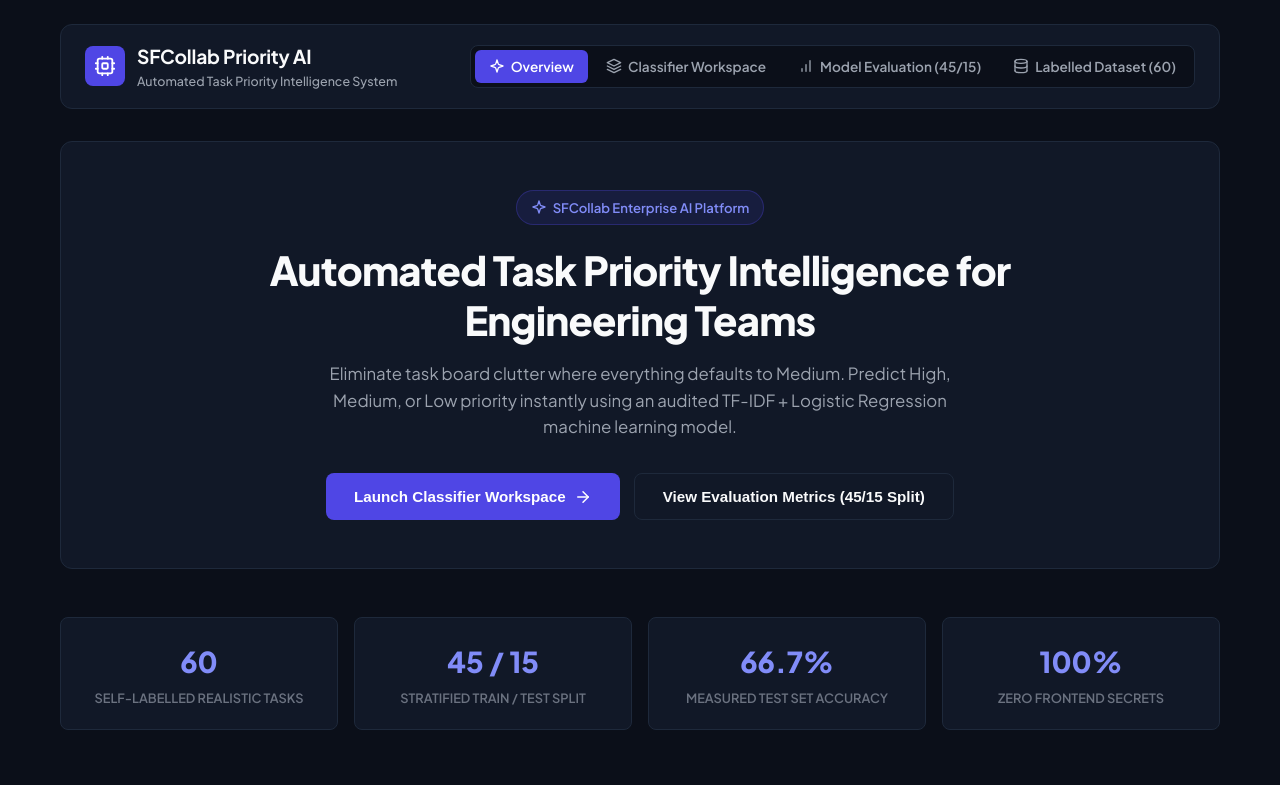
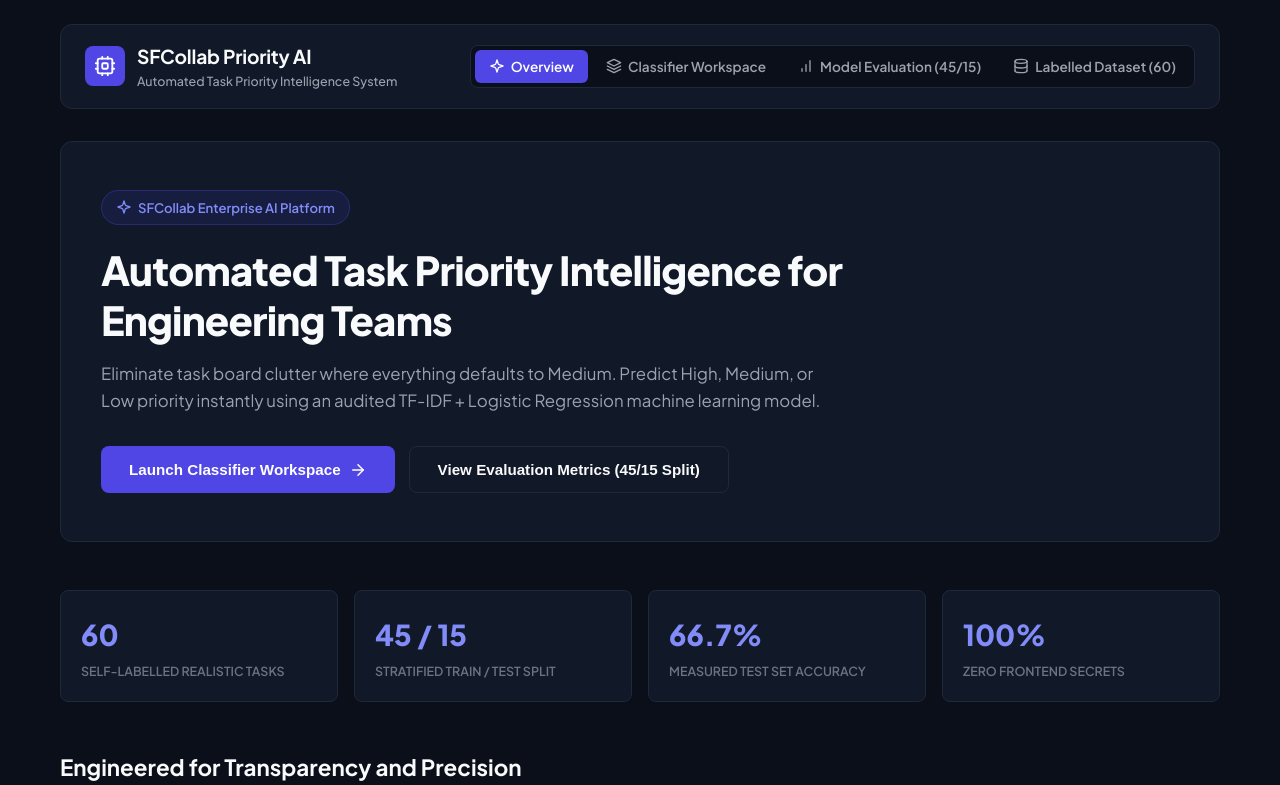
Before and after one commit to Lickkick/Task-priority-classifier-sf-, a React (Vite) app in the folder frontend/: page / in a window 1280 px wide. Shown: the top 785 px of the page. Built offline with nearby package versions, Linux system fonts and the light colour scheme; no server answers.

Commit message:
Left-align hero section, stat cards, and text layout

```diff
--- a/frontend/src/index.css
+++ b/frontend/src/index.css
@@ -142,14 +142,14 @@ body {
 }
 
 .hero-section {
-  text-align: center;
-  padding: 48px 20px;
+  text-align: left;
+  padding: 48px 40px;
   background: var(--bg-card);
   border: 1px solid var(--border-color);
   border-radius: var(--radius-lg);
   display: flex;
   flex-direction: column;
-  align-items: center;
+  align-items: flex-start;
 }
 
 .hero-badge {
@@ -170,13 +170,16 @@ body {
   font-size: 2.5rem;
   font-weight: 800;
   line-height: 1.25;
-  max-width: 800px;
+  max-width: 820px;
   color: var(--text-primary);
   letter-spacing: -0.02em;
   margin-bottom: 16px;
 }
 
 @media (max-width: 768px) {
+  .hero-section {
+    padding: 32px 20px;
+  }
   .hero-title {
     font-size: 1.8rem;
   }
@@ -185,7 +188,7 @@ body {
 .hero-subtitle {
   font-size: 1.05rem;
   color: var(--text-secondary);
-  max-width: 680px;
+  max-width: 720px;
   margin-bottom: 32px;
 }
 
@@ -193,7 +196,7 @@ body {
   display: flex;
   gap: 14px;
   flex-wrap: wrap;
-  justify-content: center;
+  justify-content: flex-start;
 }
 
 .btn-primary-lg {
@@ -250,7 +253,7 @@ body {
   border: 1px solid var(--border-color);
   border-radius: var(--radius-md);
   padding: 20px;
-  text-align: center;
+  text-align: left;
 }
 
 .stat-number {
@@ -260,7 +263,7 @@ body {
 }
 
 .stat-desc {
-  font-size: 0.8rem;
+  font-size: 0.78rem;
   color: var(--text-muted);
   font-weight: 600;
   margin-top: 4px;
@@ -278,8 +281,9 @@ body {
   font-size: 1.4rem;
   font-weight: 700;
   color: var(--text-primary);
-  text-align: center;
+  text-align: left;
 }
+
 
 .features-grid {
   display: grid;
```
